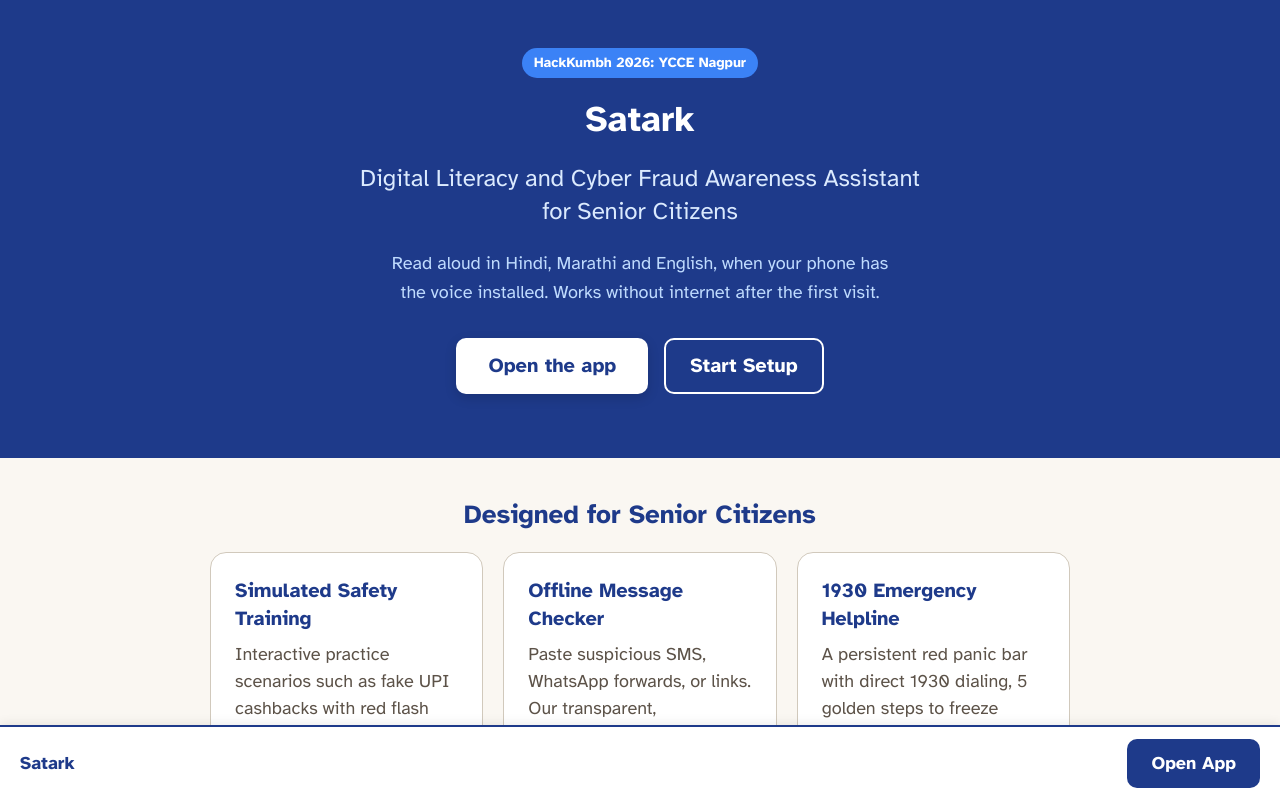
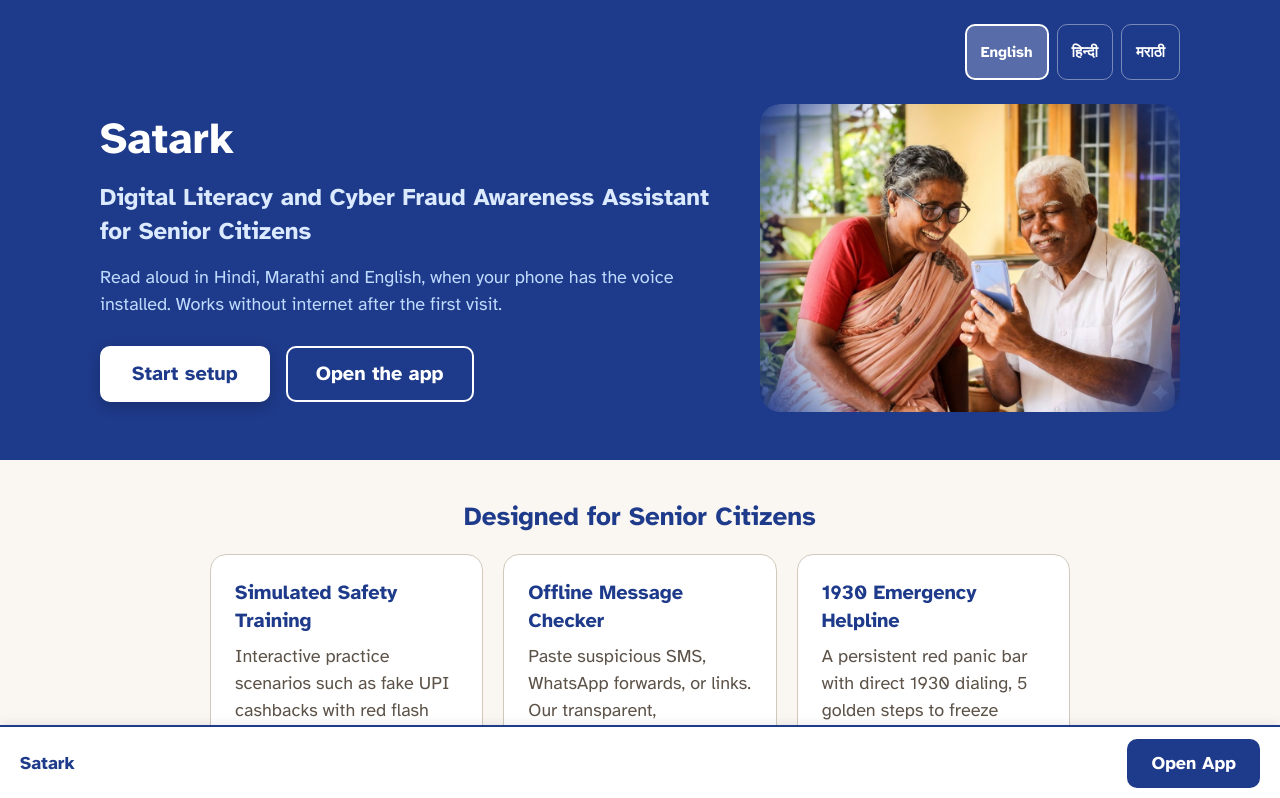
Before and after one commit to Bang-guy/Dopamine-Devs, a React (Vite) app: page / in a window 1280 px wide. Shown: the top 798 px of the page. Built offline with nearby package versions, Linux system fonts and the light colour scheme.

Commit message:
feat(landing): redesign hero with photo, language switcher and start setup first

```diff
--- a/src/pages/LandingPage.tsx
+++ b/src/pages/LandingPage.tsx
@@ -1,6 +1,7 @@
 import { useState } from 'react';
 import { Link } from 'react-router-dom';
 import { useTranslation } from 'react-i18next';
+import { getSettings, saveSettings } from '../services/storage';
 
 interface ScreenshotSlotProps {
   src: string;
@@ -79,7 +80,15 @@ function ScreenshotSlot({ src, alt, caption }: ScreenshotSlotProps) {
 }
 
 export default function LandingPage() {
-  const { t } = useTranslation();
+  const { t, i18n } = useTranslation();
+  const currentLang = (i18n.language?.slice(0, 2) as 'en' | 'hi' | 'mr') || 'en';
+
+  const handleLanguageChange = (lang: 'en' | 'hi' | 'mr') => {
+    i18n.changeLanguage(lang);
+    localStorage.setItem('dsc_lang', lang);
+    const settings = getSettings();
+    saveSettings({ ...settings, language: lang });
+  };
 
   const screenshotItems = [
     {
@@ -94,8 +103,8 @@ export default function LandingPage() {
     },
     {
       src: '/screenshots/03-practise.png',
-      alt: t('landing.screenshots.slot3', 'Practise a scam safely'),
-      caption: t('landing.screenshots.slot3', 'Practise a scam safely'),
+      alt: t('landing.screenshots.slot3', 'Practice a scam safely'),
+      caption: t('landing.screenshots.slot3', 'Practice a scam safely'),
     },
     {
       src: '/screenshots/04-checker.png',
@@ -152,60 +161,152 @@ export default function LandingPage() {
         style={{
           background: 'var(--color-primary)',
           color: '#fff',
-          padding: '48px 24px 64px 24px',
-          textAlign: 'center',
+          padding: '24px 20px 48px 20px',
+          position: 'relative',
+        }}
+      >
+        <div
+          style={{
+            maxWidth: '1080px',
+            margin: '0 auto',
             display: 'flex',
             flexDirection: 'column',
-          alignItems: 'center',
-          gap: '20px',
+            gap: '24px',
           }}
         >
-        <span
+          {/* Top Row: Language Switcher */}
+          <div
             style={{
-            background: '#3B82F6',
+              display: 'flex',
+              justifyContent: 'flex-end',
+              alignItems: 'center',
+              gap: '8px',
+            }}
+            aria-label="Language selector"
+          >
+            {[
+              { code: 'en' as const, label: 'English' },
+              { code: 'hi' as const, label: 'हिन्दी' },
+              { code: 'mr' as const, label: 'मराठी' },
+            ].map((lang) => {
+              const isSelected = currentLang === lang.code;
+              return (
+                <button
+                  key={lang.code}
+                  type="button"
+                  onClick={() => handleLanguageChange(lang.code)}
+                  style={{
+                    padding: '8px 14px',
+                    borderRadius: 'var(--radius)',
+                    fontSize: '15px',
+                    fontWeight: 700,
+                    background: isSelected ? 'rgba(255, 255, 255, 0.25)' : 'transparent',
                     color: '#fff',
-            padding: '4px 12px',
-            borderRadius: '16px',
-            fontSize: '14px',
-            fontWeight: 700,
+                    border: isSelected ? '2px solid #FFFFFF' : '1px solid rgba(255, 255, 255, 0.4)',
+                    cursor: 'pointer',
+                    transition: 'all 150ms ease',
+                  }}
+                  aria-pressed={isSelected}
+                >
+                  {lang.label}
+                </button>
+              );
+            })}
+          </div>
+
+          {/* Hero Content Grid: Left Text, Right Photo (Desktop) / Column (Mobile) */}
+          <div
+            className="hero-grid"
+            style={{
+              display: 'flex',
+              flexWrap: 'wrap',
+              alignItems: 'center',
+              justifyContent: 'space-between',
+              gap: '32px',
             }}
           >
-          HackKumbh 2026: YCCE Nagpur
-        </span>
-        <h1 style={{ fontSize: '36px', margin: 0, color: '#fff', fontWeight: 800 }}>
+            {/* Hero Text Column */}
+            <div
+              style={{
+                flex: '1 1 480px',
+                display: 'flex',
+                flexDirection: 'column',
+                gap: '16px',
+                textAlign: 'left',
+              }}
+            >
+              <h1
+                style={{
+                  fontSize: 'clamp(32px, 5vw, 44px)',
+                  margin: 0,
+                  color: '#fff',
+                  fontWeight: 800,
+                  lineHeight: 1.15,
+                }}
+              >
                 Satark
               </h1>
               <p
                 style={{
                   fontSize: 'var(--text-xl)',
                   color: '#DBEAFE',
-            maxWidth: '580px',
                   margin: 0,
                   lineHeight: 1.4,
+                  fontWeight: 600,
                 }}
               >
                 {t('appSubtitle', 'Digital Literacy and Cyber Fraud Awareness Assistant for Senior Citizens')}
               </p>
-        <p style={{ fontSize: 'var(--text-body)', color: '#BFDBFE', maxWidth: '520px', margin: 0 }}>
+              <p
+                style={{
+                  fontSize: 'var(--text-body)',
+                  color: '#BFDBFE',
+                  margin: 0,
+                  lineHeight: 1.5,
+                }}
+              >
                 Read aloud in Hindi, Marathi and English, when your phone has the voice installed. Works without internet after the first visit.
               </p>
 
-        {/* Above the fold CTA */}
+              {/* Mobile Hero Photo Slot (visible on narrow screens) */}
+              <div
+                className="hero-photo-mobile"
+                style={{
+                  display: 'none',
+                  justifyContent: 'center',
+                  margin: '8px 0',
+                }}
+              >
+                <img
+                  src="/images/hero-senior.jpg"
+                  alt="A senior citizen holding a phone and smiling."
+                  loading="lazy"
+                  style={{
+                    maxWidth: '300px',
+                    width: '100%',
+                    height: 'auto',
+                    borderRadius: '16px',
+                    WebkitMaskImage: 'radial-gradient(circle at center, black 65%, transparent 100%)',
+                    maskImage: 'radial-gradient(circle at center, black 65%, transparent 100%)',
+                  }}
+                />
+              </div>
+
+              {/* Action Buttons: "Start setup" first (highlighted), then "Open the app" */}
               <div
                 style={{
                   display: 'flex',
                   gap: '16px',
                   marginTop: '12px',
                   flexWrap: 'wrap',
-            justifyContent: 'center',
                 }}
               >
                 <Link
-            to="/app/home"
+                  to="/onboarding"
                   style={{
-              background: '#fff',
+                    background: '#FFFFFF',
                     color: 'var(--color-primary)',
-              minHeight: 'var(--btn-height)',
+                    minHeight: '56px',
                     padding: '0 32px',
                     borderRadius: 'var(--radius)',
                     fontWeight: 800,
@@ -213,31 +314,74 @@ export default function LandingPage() {
                     textDecoration: 'none',
                     display: 'inline-flex',
                     alignItems: 'center',
-              boxShadow: '0 4px 12px rgba(0,0,0,0.15)',
+                    justifyContent: 'center',
+                    boxShadow: '0 4px 14px rgba(0,0,0,0.2)',
                   }}
                 >
-            Open the app
+                  Start setup
                 </Link>
                 <Link
-            to="/onboarding"
+                  to="/app/home"
                   style={{
                     background: 'transparent',
-              color: '#fff',
-              border: '2px solid #fff',
-              minHeight: 'var(--btn-height)',
-              padding: '0 24px',
+                    color: '#FFFFFF',
+                    border: '2px solid #FFFFFF',
+                    minHeight: '56px',
+                    padding: '0 28px',
                     borderRadius: 'var(--radius)',
                     fontWeight: 700,
                     fontSize: 'var(--text-lg)',
                     textDecoration: 'none',
                     display: 'inline-flex',
                     alignItems: 'center',
+                    justifyContent: 'center',
                   }}
                 >
-            Start Setup
+                  Open the app
                 </Link>
               </div>
+            </div>
+
+            {/* Desktop Hero Photo Column */}
+            <div
+              className="hero-photo-desktop"
+              style={{
+                flex: '0 1 420px',
+                display: 'flex',
+                justifyContent: 'center',
+                alignItems: 'center',
+              }}
+            >
+              <img
+                src="/images/hero-senior.jpg"
+                alt="A senior citizen holding a phone and smiling."
+                loading="lazy"
+                style={{
+                  width: '100%',
+                  maxWidth: '420px',
+                  height: 'auto',
+                  borderRadius: '20px',
+                  WebkitMaskImage: 'radial-gradient(circle at center, black 65%, transparent 100%)',
+                  maskImage: 'radial-gradient(circle at center, black 65%, transparent 100%)',
+                  display: 'block',
+                }}
+              />
+            </div>
+          </div>
+        </div>
       </header>
+
+      {/* Responsive Styles for Hero Photo */}
+      <style>{`
+        @media (max-width: 768px) {
+          .hero-photo-desktop {
+            display: none !important;
+          }
+          .hero-photo-mobile {
+            display: flex !important;
+          }
+        }
+      `}</style>
 
       {/* Main Content */}
       <main
```
Also changed, not shown: package.json (+12 -11 lines), public/images/hero-senior.jpg (added), 1 other file (tests, documents, lock files or other folders). Lines whose indentation alone changed are shown as unchanged.
